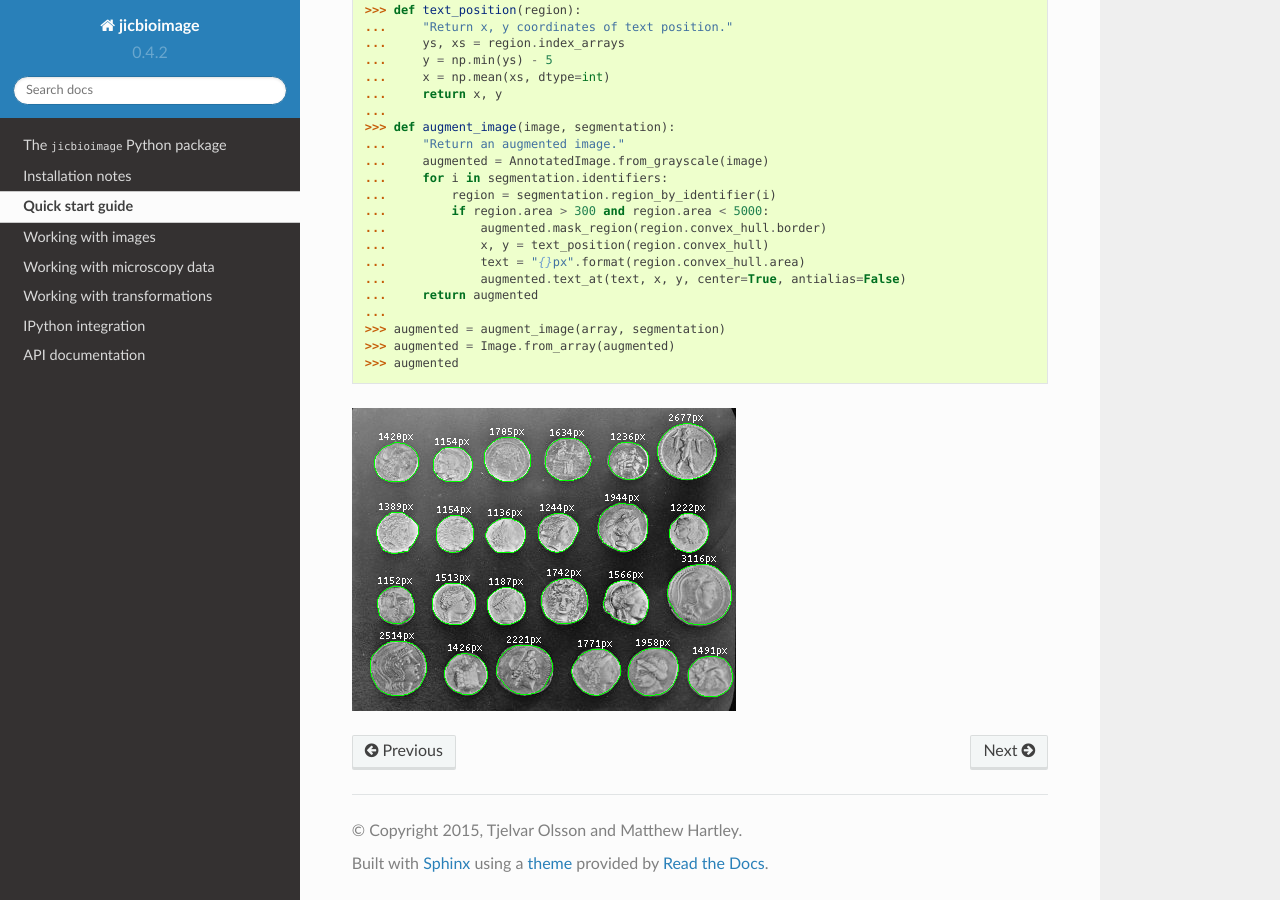
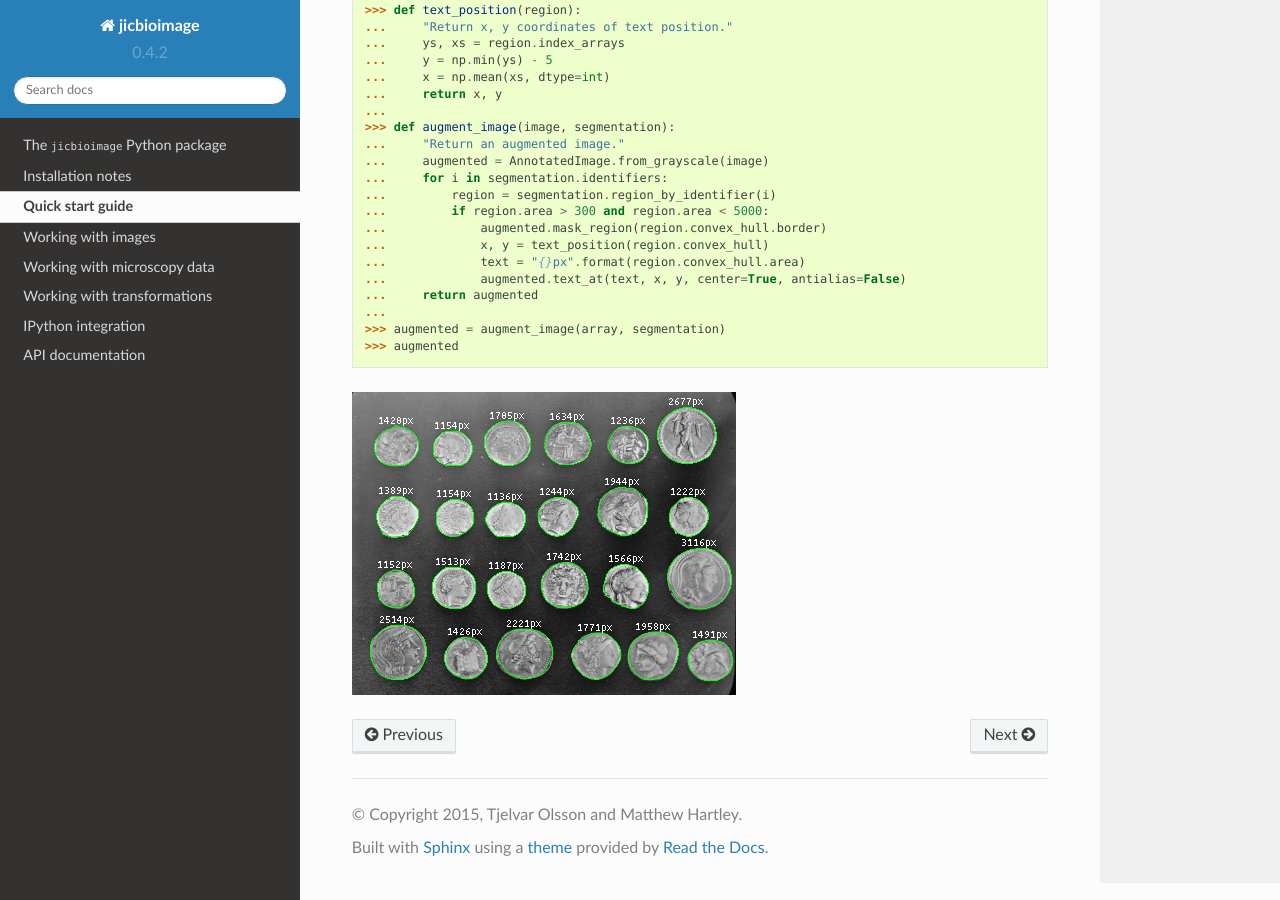
Before and after one commit to JIC-CSB/jicbioimage, a Sphinx documentation site: the page built from docs/source/quickstart.rst, in a window 1280 px wide and 900 px high, scrolled down 2091 px. Built offline with Sphinx 7.4.7 and the Read the Docs theme 2.0.0, drawn with Linux system fonts in a browser that asks for light colours.

Commit message:
Updated quickstart example.

```diff
--- a/docs/source/quickstart.rst
+++ b/docs/source/quickstart.rst
@@ -84,7 +84,6 @@ Finally, let us write a couple of functions to create an augmented reality image
     ...     return augmented
     ...
     >>> augmented = augment_image(array, segmentation)
-    >>> augmented = Image.from_array(augmented)
     >>> augmented  # doctest: +SKIP
 
 .. image:: images/coins_augmented.png
```
